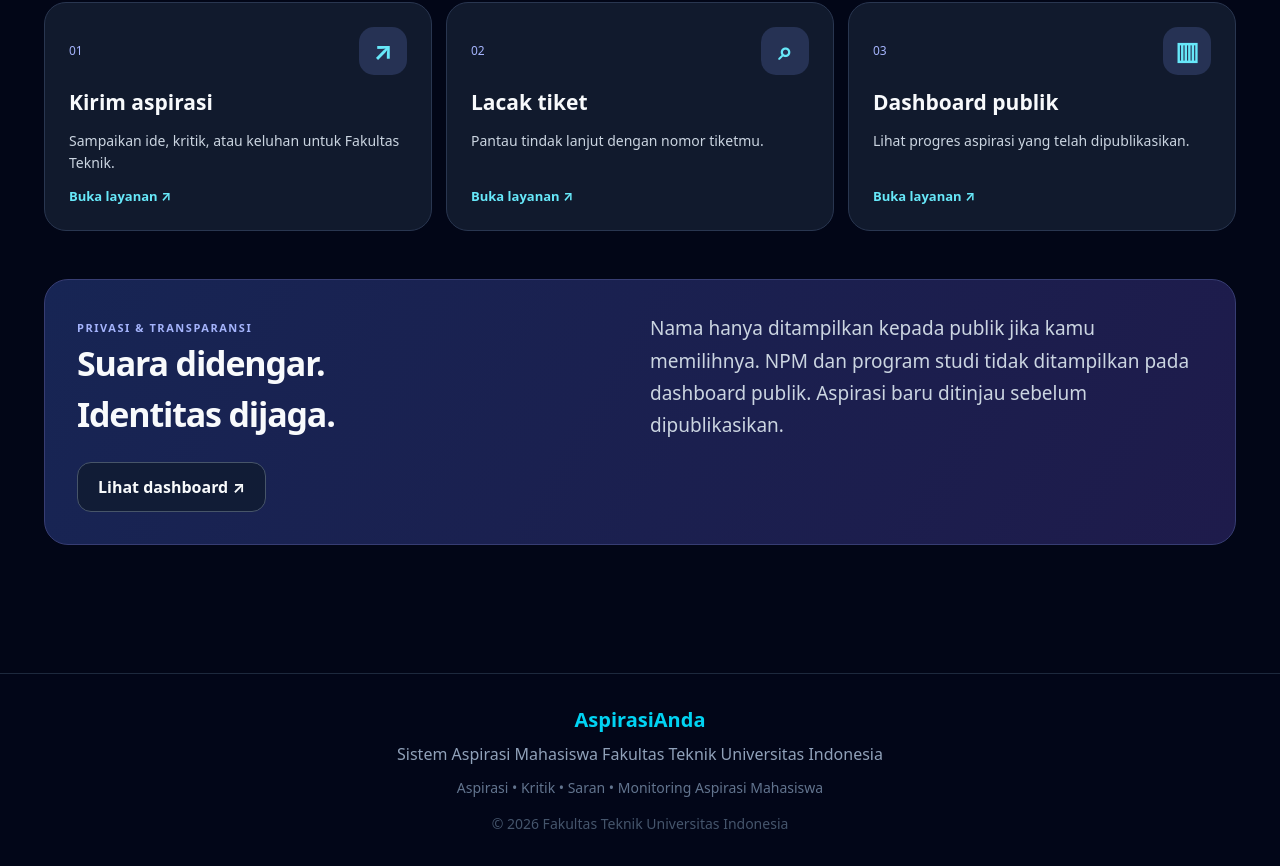
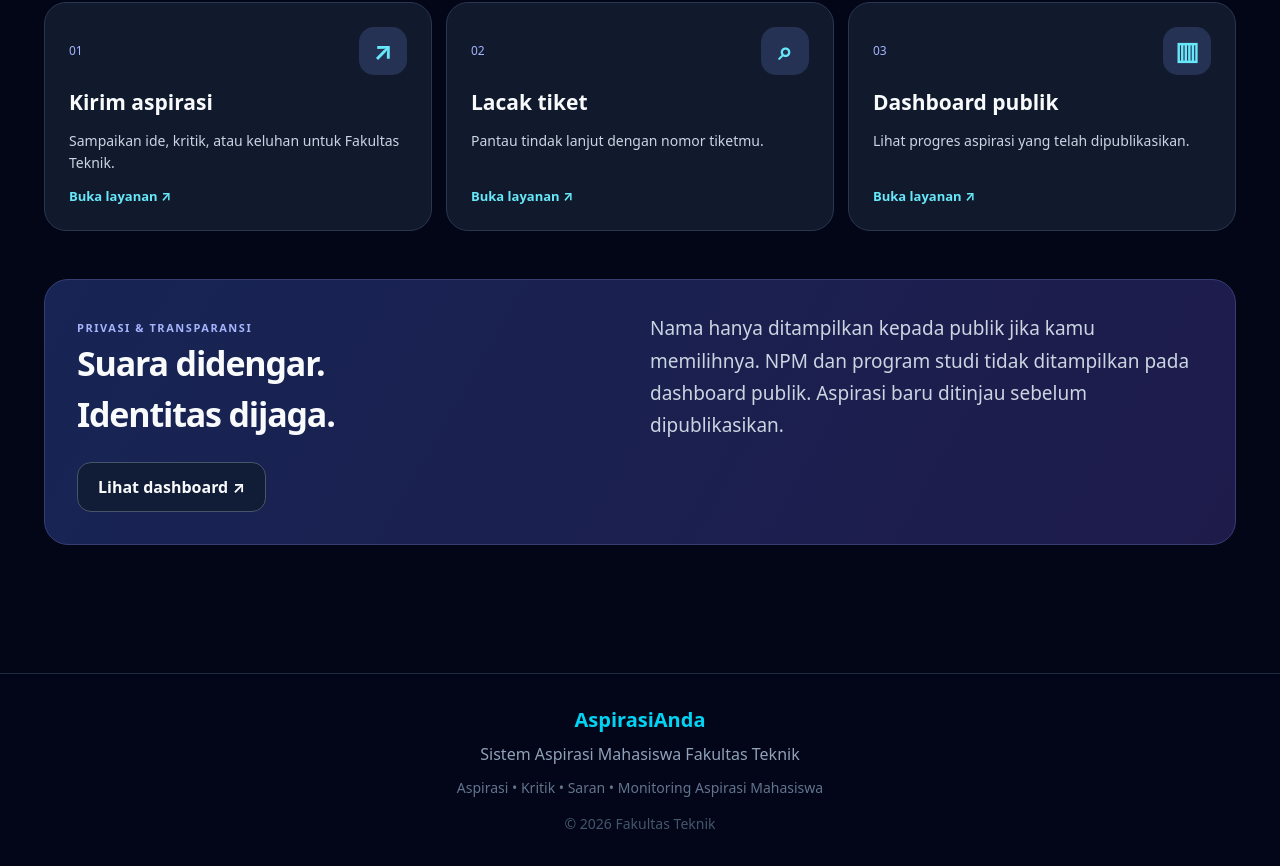
Before and after one commit to cakadut/Aspirasi_Anda, a Next.js app: page / in a window 1280 px wide. Shown: the part 1029-1895 px from the top of the page. Built offline with nearby package versions, Linux system fonts and the light colour scheme; no server answers; the database is empty.

Commit message:
Use Fakultas Teknik branding

```diff
--- a/app/layout.tsx
+++ b/app/layout.tsx
@@ -8,7 +8,7 @@ export const metadata = {
   icons: { apple: "/icon-192" },
   appleWebApp: { capable: true, title: "AspirasiAnda" },
   description:
-    "Sistem Aspirasi Mahasiswa Fakultas Teknik Universitas Indonesia",
+    "Sistem Aspirasi Mahasiswa Fakultas Teknik",
 };
 
 export default function RootLayout({
@@ -86,7 +86,7 @@ export default function RootLayout({
             </h3>
 
             <p className="text-slate-400">
-              Sistem Aspirasi Mahasiswa Fakultas Teknik Universitas Indonesia
+              Sistem Aspirasi Mahasiswa Fakultas Teknik
             </p>
 
             <p className="text-slate-500 text-sm mt-3">
@@ -94,7 +94,7 @@ export default function RootLayout({
             </p>
 
             <p className="text-slate-600 text-sm mt-4">
-              © 2026 Fakultas Teknik Universitas Indonesia
+              © 2026 Fakultas Teknik
             </p>
           </div>
         </footer>
```
